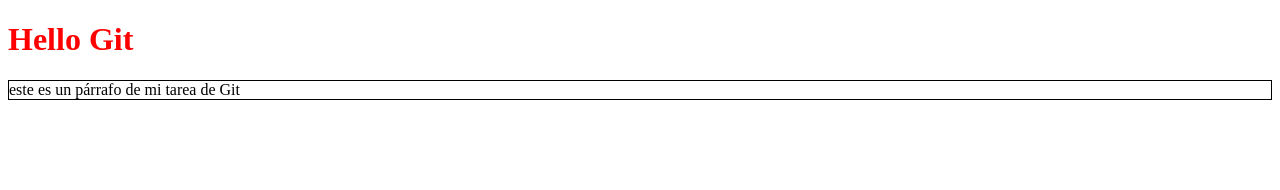
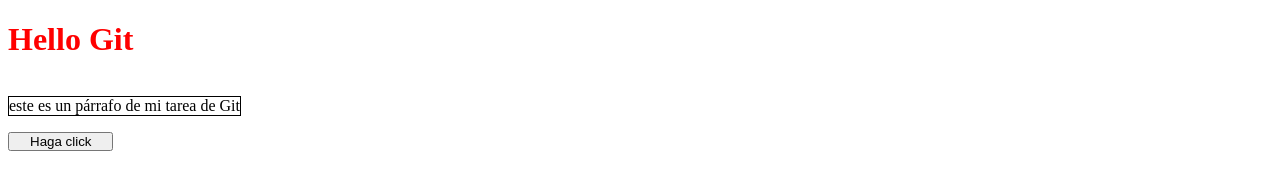
Before and after one commit to fstabilini/gitReview, a plain HTML site: page index.html in a window 1280 px wide. Drawn offline with Linux system fonts and the light colour scheme.

Commit message:
agregue un button

```diff
--- a/index.html
+++ b/index.html
@@ -7,7 +7,8 @@
     <link rel="stylesheet" href="styles.css" />
   </head>
   <body>
-    <h1>Hello Git</h1>
-    <p>este es un párrafo de mi tarea de Git</p>
+    <h1 class="title">Hello Git</h1>
+    <p class="text">este es un párrafo de mi tarea de Git</p>
+    <button class="button">Haga click</button>
   </body>
 </html>
--- a/styles.css
+++ b/styles.css
@@ -1,6 +1,13 @@
-h1 {
+.title {
   color: red;
 }
-p {
+
+.text {
   border: 1px solid black;
+  display: inline-block;
 }
+
+.button {
+  padding: 0 20px;
+  display: block;
+}
```
